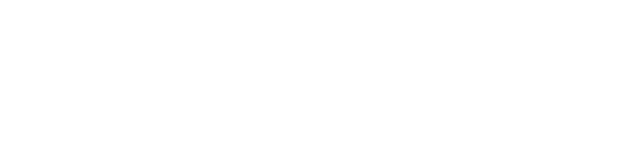
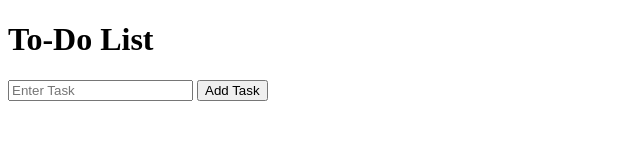
Before and after one commit to Fenilpen/TO-DO-Localstorage, a plain HTML site: page index.html in a window 1280 px wide. Shown: the whole page, without its empty margins (0-640 px from the left). Drawn offline with Linux system fonts and the light colour scheme.

Commit message:
Update index.html

```diff
--- a/index.html
+++ b/index.html
@@ -8,7 +8,14 @@
     <link rel="stylesheet" href="style.css">
 </head>
 <body>
-
+    <div class="container">
+        <h1>To-Do List</h1>
+        <div class="input-container">
+            <input type="text" name="" id="" placeholder="Enter Task">
+            <button id="add-task-btn">Add Task</button>
+        </div>
+        <ul id="todo-list"></ul>
+    </div>
     <script src="script.js"></script>
 </body>
 </html>
```
